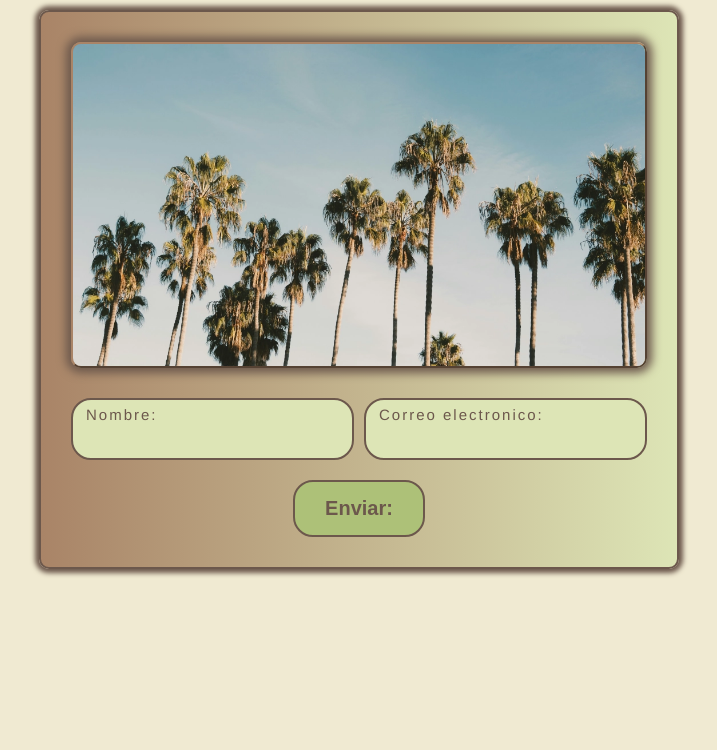
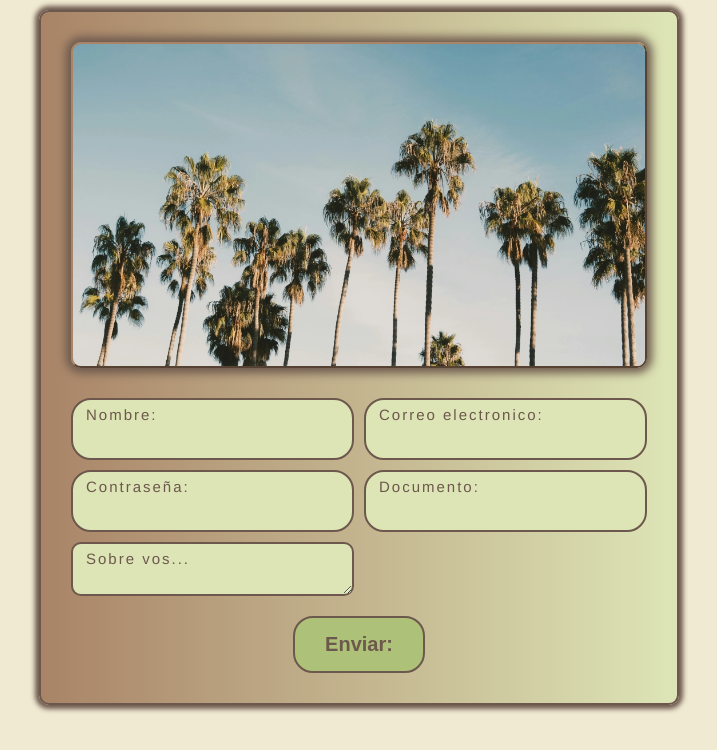
Before and after one commit to MatiCasiba/desafio-12-responsive, a website built with Vite: page src/pages/ejercicio-c/ejercicio-c.html in a window 1280 px wide. Shown: the whole page, without its empty margins (281-998 px from the left). Built offline with nearby package versions, Linux system fonts and the light colour scheme.

Commit message:
Agregué un hover para las listas al inicio, agregué un textarea en el archivo ejercicio-c.html y más datos para el formulario

```diff
--- a/src/css/style-c.css
+++ b/src/css/style-c.css
@@ -69,6 +69,17 @@ input{
     color: var(--color-5);
     text-align: right;
 }
+textarea{
+    padding: 10px 20px;
+    width: 100%;
+    border: 2px solid var(--color-5);
+    border-radius: 10px;
+    background-color: var(--color-2);
+    color: var(--color-5);
+    text-align: right;
+    resize: vertical;
+
+}
 
 .boton{
     display: flex;
@@ -88,6 +99,10 @@ button{
     border-radius: 20px;
 }
 input:hover{
+    background-color: var(--color-3);
+    border-color: var(--color-4);
+}
+textarea:hover{
     background-color: var(--color-3);
     border-color: var(--color-4);
 }
--- a/src/css/style.css
+++ b/src/css/style.css
@@ -5,8 +5,10 @@
 }
 :root{
     --color-1: #111;
-    --color-2: #80b9dd;
+    --color-2: #42b4fb;
     --color-3: #e69797;
+    --color-4: #9fdaff;
+    --color-5: #2d85bc;
 }
 
 html{
@@ -26,11 +28,12 @@ h1{
     text-align: center;
     max-width: 400px;
     margin: auto;
+    margin-top: 100px;
 }
 
 li{
     margin-bottom: 20px;
-    background-color: aqua;
+    background-color: var(--color-2);
     padding: 15px;
     list-style: none;
 
@@ -42,3 +45,10 @@ a{
     text-decoration: none;
     color: black;
 }
+
+li:hover{
+    background-color: var(--color-4);
+}
+li:activate{
+    background-color: var(--color-5);
+}
--- a/src/pages/ejercicio-c/ejercicio-c.html
+++ b/src/pages/ejercicio-c/ejercicio-c.html
@@ -12,7 +12,7 @@
         <form action="#">
 
             <div class="image">
-                <img src="/public/image/palmeras.webp" alt="imagen palmeras">
+                <img src="/image/palmeras.webp" alt="imagen palmeras">
             </div>
 
             <div class="datos">
@@ -25,6 +25,21 @@
                 <input type="email" name="email" id="email">
             </div>
 
+            <div class="datos">
+                <label for="password">Contraseña:</label>
+                <input type="password" name="password" id="pasword">
+            </div>
+
+            <div class="datos">
+                <label for="documento">Documento:</label>
+                <input type="text" pattern="[0-9]+" title="solo números" name="documento" id="documento">
+            </div>
+
+            <div class="datos">
+                <label for="info">Sobre vos...</label>
+                <textarea name="info" id="info"></textarea>
+            </div>
+
         </form>
 
         <div class="boton"><button>Enviar:</button></div>
```
Also changed, not shown: index.html (+0 -1 lines), README.md.
